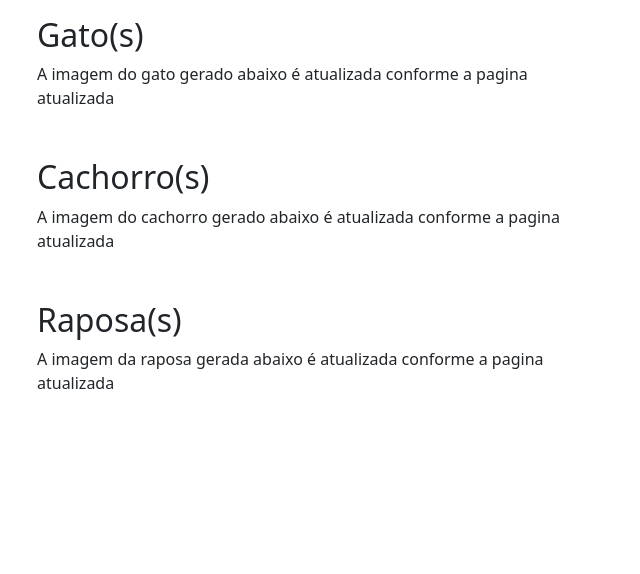
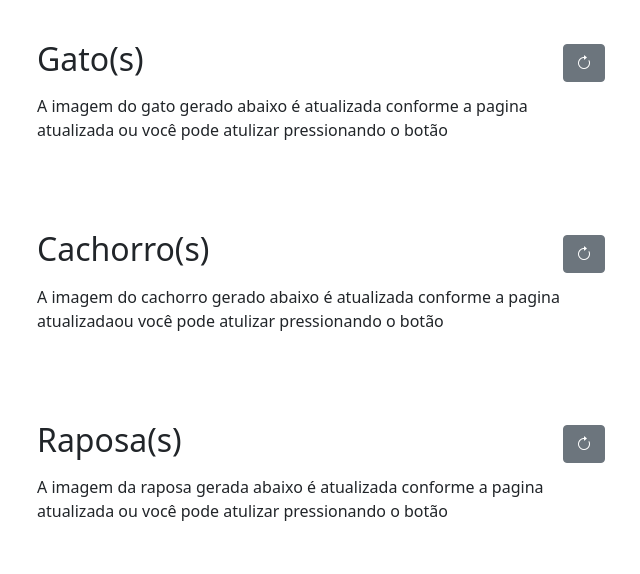
Before and after one commit to gbrmourapos/random-image-requests, a plain HTML site: page src/index.html in a window 1280 px wide. Shown: the whole page, without its empty margins (319-959 px from the left). Drawn offline with nearby package versions, Linux system fonts and the light colour scheme; no server answers.

Commit message:
Adicionando botão para atualizar imagem

```diff
--- a/src/index.html
+++ b/src/index.html
@@ -7,6 +7,7 @@
     <link href="./style.css" rel="stylesheet">
     <script src="./script.js"></script>
     <link href="https://cdn.jsdelivr.net/npm/bootstrap@5.0.2/dist/css/bootstrap.min.css" rel="stylesheet" integrity="sha384-EVSTQN3/azprG1Anm3QDgpJLIm9Nao0Yz1ztcQTwFspd3yD65VohhpuuCOmLASjC" crossorigin="anonymous">
+    <link rel="stylesheet" href="https://cdn.jsdelivr.net/npm/bootstrap-icons@1.11.3/font/bootstrap-icons.min.css">
     <script src="https://cdn.jsdelivr.net/npm/bootstrap@5.0.2/dist/js/bootstrap.bundle.min.js" integrity="sha384-MrcW6ZMFYlzcLA8Nl+NtUVF0sA7MsXsP1UyJoMp4YLEuNSfAP+JcXn/tWtIaxVXM" crossorigin="anonymous"></script>
     <script src="https://cdn.jsdelivr.net/npm/@popperjs/core@2.9.2/dist/umd/popper.min.js" integrity="sha384-IQsoLXl5PILFhosVNubq5LC7Qb9DXgDA9i+tQ8Zj3iwWAwPtgFTxbJ8NT4GN1R8p" crossorigin="anonymous"></script>
     <script src="https://cdn.jsdelivr.net/npm/bootstrap@5.0.2/dist/js/bootstrap.min.js" integrity="sha384-cVKIPhGWiC2Al4u+LWgxfKTRIcfu0JTxR+EQDz/bgldoEyl4H0zUF0QKbrJ0EcQF" crossorigin="anonymous"></script>
@@ -14,25 +15,40 @@
 <body>
     <div class="container">
         <div class="cat-container">
+            <div class="cat-description">
                 <div>
                     <h2>Gato(s)</h2>
-                <p>A imagem do gato gerado abaixo é atualizada conforme a pagina atualizada</p>
+                    <button class="btn btn-secondary" onclick="getRandomCatImage()">
+                        <i class="bi bi-arrow-clockwise"></i>
+                    </button>
+                </div>
+                <p>A imagem do gato gerado abaixo é atualizada conforme a pagina atualizada ou você pode atulizar pressionando o botão</p>
             </div>
             <div id="single-cat-image"></div>
         </div>
 
         <div class="dog-container">
+            <div class="dog-description">
                 <div>
                     <h2>Cachorro(s)</h2>
-                <p>A imagem do cachorro gerado abaixo é atualizada conforme a pagina atualizada</p>
+                    <button class="btn btn-secondary" onclick="getRandomDogImage()">
+                        <i class="bi bi-arrow-clockwise"></i>
+                    </button>
+                </div>
+                <p>A imagem do cachorro gerado abaixo é atualizada conforme a pagina atualizadaou você pode atulizar pressionando o botão</p>
             </div>
             <div id="single-dog-image"></div>
         </div>
 
         <div class="fox-container">
+            <div class="fox-description">
                 <div>
                     <h2>Raposa(s)</h2>
-                <p>A imagem da raposa gerada abaixo é atualizada conforme a pagina atualizada</p>
+                    <button class="btn btn-secondary" onclick="getRandomFoxImage()">
+                        <i class="bi bi-arrow-clockwise"></i>
+                    </button>
+                </div>
+                <p>A imagem da raposa gerada abaixo é atualizada conforme a pagina atualizada ou você pode atulizar pressionando o botão</p>
             </div>
             <div id="single-fox-image"></div>
         </div>
--- a/src/script.js
+++ b/src/script.js
@@ -4,8 +4,8 @@ const IMAGE_FOX_PATH = 'https://randomfox.ca';
 
 const getCard = (content) => {
     return `
-        <div class="card">
-            <img src="${content.url ?? content.image}" class="card-cat card-img-top">
+        <div class="card card-border">
+            <img src="${content.url ?? content.image}" class="card-img-top">
         </div>
     `;
 }
--- a/src/style.css
+++ b/src/style.css
@@ -12,11 +12,35 @@
     width: 600px;
 }
 
-.cat-container .btn {
-    width: 150px;
+.cat-description, .dog-description, .fox-description {
+    padding: 1rem 0;
 }
 
-.cat-container .card-cat {
-    border-radius: 10px;
+.cat-description div {
+    display: flex;
+    justify-content: space-between;
+    padding: 0.5rem 0;
+    align-items: center;
+}
+
+.dog-description div {
+    display: flex;
+    justify-content: space-between;
+    padding: 0.5rem 0;
+    align-items: center;
+}
+
+.fox-description div {
+    display: flex;
+    justify-content: space-between;
+    padding: 0.5rem 0;
+    align-items: center;
+}
+
+.card-border {
     box-shadow: rgba(0, 0, 0, 0.35) 0px 5px 15px;
 }
+
+img {
+    border-radius: .25rem;
+}
```
Lines whose indentation alone changed are shown as unchanged.
